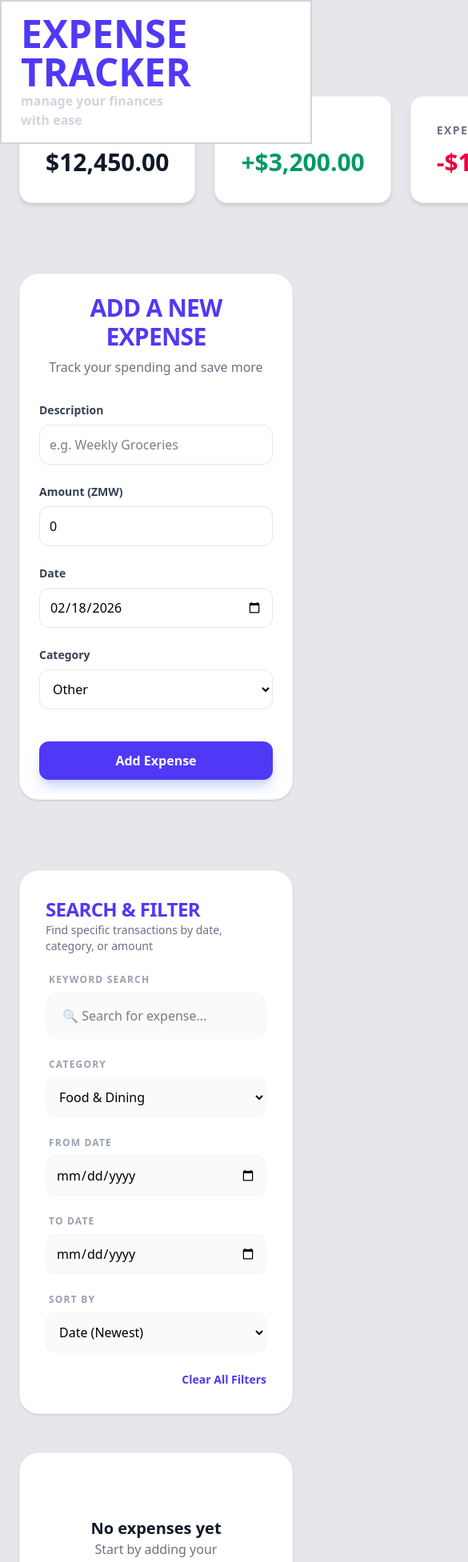
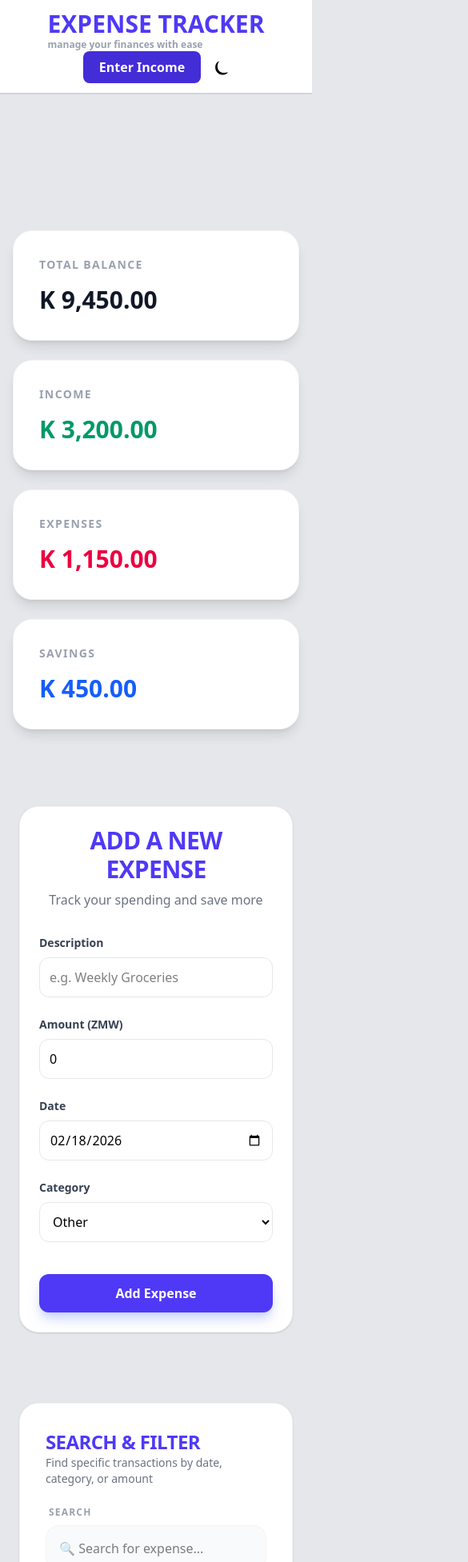
Before and after one commit to Victoriousm/expense_tracker, a Vue app: page / in a window 390 px wide. Shown: the top 1953 px of the page at 80% size, 585 px wide, since content can reach past the window. Built offline with nearby package versions, Linux system fonts and the light colour scheme.

Commit message:
feat: introduce core expense tracker components for income, expenses, filtering, and summary display.

```diff
--- a/src/componenmts/AddExpense.vue
+++ b/src/componenmts/AddExpense.vue
@@ -98,7 +98,7 @@
 
 <script setup lang="ts">
 import { ref } from "vue";
-import { useExpense } from "../composables/useComposables";
+import { useExpense } from "../composables/useExpenses";
 import type { Expense } from "../types/types";
 
 const { addExpense } = useExpense();
--- a/src/componenmts/ExpenseList.vue
+++ b/src/componenmts/ExpenseList.vue
@@ -1,45 +1,50 @@
 <template>
-  <div class="w-full px-6 py-6">
+  <div class="w-full px-2 sm:px-6 py-4 sm:py-6">
     <div
-      class="dark:bg-slate-800 dark:border-gray-700 bg-white rounded-3xl shadow-sm border border-gray-100 overflow-hidden"
+      class="dark:bg-slate-800 dark:border-gray-700 bg-white rounded-2xl sm:rounded-3xl shadow-sm border border-gray-100 overflow-hidden"
     >
-      <div v-if="expenses.length === 0" class="p-20 text-center">
-        <h3 class="text-xl font-bold text-gray-900 dark:text-white">
-          No expenses yet
+      <div
+        v-if="filteredExpenses.length === 0"
+        class="p-10 sm:p-20 text-center"
+      >
+        <h3 class="text-lg sm:text-xl font-bold text-gray-900 dark:text-white">
+          No results found
         </h3>
-        <p class="text-gray-500 dark:text-white">
-          Start by adding your first expense above.
+        <p class="text-sm text-gray-500 dark:text-white">
+          Try changing your filters or search terms.
         </p>
       </div>
 
-      <div v-else class="overflow-x-auto">
-        <table class="w-full text-left border-collapse">
+      <div v-else class="overflow-x-auto scrollbar-hide">
+        <table
+          class="w-full text-left border-collapse min-w-[600px] md:min-w-full"
+        >
           <thead>
             <tr
               class="bg-gray-50 border-b border-gray-100 dark:bg-slate-800 dark:border-gray-900"
             >
               <th
-                class="p-4 text-xs font-bold text-gray-400 uppercase tracking-widest dark:text-white"
+                class="p-3 sm:p-4 text-[10px] sm:text-xs font-bold text-gray-400 uppercase tracking-widest dark:text-white"
               >
                 Date
               </th>
               <th
-                class="p-4 text-xs font-bold text-gray-400 uppercase tracking-widest dark:text-white"
+                class="p-3 sm:p-4 text-[10px] sm:text-xs font-bold text-gray-400 uppercase tracking-widest text-center dark:text-white"
               >
                 Category
               </th>
               <th
-                class="p-4 text-xs font-bold text-gray-400 uppercase tracking-widest dark:text-white"
+                class="p-3 sm:p-4 text-[10px] sm:text-xs font-bold text-gray-400 uppercase tracking-widest dark:text-white"
               >
                 Description
               </th>
               <th
-                class="p-4 text-xs font-bold text-gray-400 uppercase tracking-widest text-right dark:text-white"
+                class="p-3 sm:p-4 text-[10px] sm:text-xs font-bold text-gray-400 uppercase tracking-widest text-right dark:text-white"
               >
                 Amount
               </th>
               <th
-                class="p-4 text-xs font-bold text-gray-400 uppercase tracking-widest text-center dark:text-white"
+                class="p-3 sm:p-4 text-[10px] sm:text-xs font-bold text-gray-400 uppercase tracking-widest text-center dark:text-white"
               >
                 Actions
               </th>
@@ -47,35 +52,45 @@
           </thead>
           <tbody class="divide-y divide-gray-50 dark:divide-gray-600">
             <tr
-              v-for="item in expenses"
+              v-for="item in filteredExpenses"
               :key="item.id"
               class="hover:bg-indigo-50/30 transition-colors"
             >
-              <td class="p-4 text-gray-600 dark:text-white">{{ item.date }}</td>
-              <td class="p-4">
+              <td
+                class="p-3 sm:p-4 text-xs sm:text-sm text-gray-600 dark:text-white whitespace-nowrap"
+              >
+                {{ item.date }}
+              </td>
+
+              <td class="p-3 sm:p-4 text-center whitespace-nowrap">
                 <span
-                  class="px-3 py-1 rounded-full text-xs font-semibold bg-indigo-100 text-indigo-700 capitalize w-20"
+                  class="inline-block px-2 py-0.5 sm:px-3 sm:py-1 rounded-full text-[10px] sm:text-xs font-semibold bg-indigo-100 text-indigo-700 capitalize"
                 >
                   {{ item.category }}
                 </span>
               </td>
-              <td class="p-4 text-gray-900 font-medium dark:text-white">
+
+              <td
+                class="p-3 sm:p-4 text-xs sm:text-sm text-gray-900 font-medium dark:text-white min-w-[150px]"
+              >
                 {{ item.description }}
               </td>
+
               <td
-                class="p-4 text-right font-bold text-gray-900 dark:text-white"
+                class="p-3 sm:p-4 text-right font-bold text-xs sm:text-sm text-gray-900 dark:text-white tabular-nums"
               >
                 ${{ item.amount.toFixed(2) }}
               </td>
-              <td class="p-4 text-center">
-                <div class="flex justify-center gap-3">
+
+              <td class="p-3 sm:p-4 text-center">
+                <div class="flex justify-center gap-1 sm:gap-3">
                   <button
                     @click="openEditModal(item)"
-                    class="p-2 text-blue-600 hover:bg-blue-50 rounded-lg"
+                    class="p-1.5 sm:p-2 text-blue-600 hover:bg-blue-50 rounded-lg transition-colors"
                   >
                     <svg
                       xmlns="http://www.w3.org/2000/svg"
-                      class="h-5 w-5"
+                      class="h-4 w-4 sm:h-5 sm:w-5"
                       fill="none"
                       viewBox="0 0 24 24"
                       stroke="currentColor"
@@ -90,11 +105,11 @@
                   </button>
                   <button
                     @click="openDeleteModal(item)"
-                    class="p-2 text-rose-600 hover:bg-rose-50 rounded-lg"
+                    class="p-1.5 sm:p-2 text-rose-600 hover:bg-rose-50 rounded-lg transition-colors"
                   >
                     <svg
                       xmlns="http://www.w3.org/2000/svg"
-                      class="h-5 w-5"
+                      class="h-4 w-4 sm:h-5 sm:w-5"
                       fill="none"
                       viewBox="0 0 24 24"
                       stroke="currentColor"
@@ -121,7 +136,7 @@
     >
       <div class="bg-white rounded-2xl p-6 max-w-sm w-full shadow-xl">
         <h3 class="text-xl font-bold text-gray-900">Confirm Deletion</h3>
-        <p class="text-gray-500 mt-2">
+        <p class="text-gray-500 mt-2 text-sm">
           Are you sure you want to delete
           <span class="font-bold text-gray-800"
             >"{{ selectedExpense?.description }}"</span
@@ -130,13 +145,13 @@
         <div class="flex gap-3 mt-6">
           <button
             @click="showDeleteModal = false"
-            class="flex-1 px-4 py-2 bg-gray-100 rounded-xl font-semibold"
+            class="flex-1 px-4 py-2 bg-gray-100 rounded-xl font-semibold text-sm"
           >
             Cancel
           </button>
           <button
             @click="confirmDelete"
-            class="flex-1 px-4 py-2 bg-rose-600 text-white rounded-xl font-semibold"
+            class="flex-1 px-4 py-2 bg-rose-600 text-white rounded-xl font-semibold text-sm"
           >
             Delete
           </button>
@@ -148,31 +163,37 @@
       v-if="showEditModal"
       class="fixed inset-0 bg-black/50 backdrop-blur-sm flex items-center justify-center z-50 p-4"
     >
-      <div class="bg-white rounded-3xl p-8 max-w-lg w-full shadow-xl">
-        <h3 class="text-2xl font-black text-indigo-600 mb-6">EDIT EXPENSE</h3>
-        <form @submit.prevent="saveEdit" class="space-y-4">
+      <div
+        class="bg-white rounded-2xl sm:rounded-3xl p-5 sm:p-8 max-w-lg w-full shadow-xl overflow-y-auto max-h-[90vh]"
+      >
+        <h3
+          class="text-xl sm:text-2xl font-black text-indigo-600 mb-4 sm:mb-6 uppercase"
+        >
+          Edit Expense
+        </h3>
+        <form @submit.prevent="saveEdit" class="space-y-3 sm:y-4">
           <input
             v-model="tempExpense.description"
             type="text"
-            class="w-full p-3 border rounded-xl"
+            class="w-full p-2.5 sm:p-3 border rounded-xl text-sm"
             placeholder="Description"
           />
           <input
             v-model.number="tempExpense.amount"
             type="number"
-            class="w-full p-3 border rounded-xl"
+            class="w-full p-2.5 sm:p-3 border rounded-xl text-sm"
             placeholder="Amount"
           />
           <input
             v-model="tempExpense.date"
             type="date"
-            class="w-full p-3 border rounded-xl"
+            class="w-full p-2.5 sm:p-3 border rounded-xl text-sm"
           />
           <select
             v-model="tempExpense.category"
-            class="w-full p-3 border rounded-xl"
+            class="w-full p-2.5 sm:p-3 border rounded-xl text-sm"
           >
-            <option value="food & Dinning ">Food & Dining</option>
+            <option value="food & Dinning">Food & Dining</option>
             <option value="transportation">Transportation</option>
             <option value="shopping">Shopping</option>
             <option value="health">Health</option>
@@ -181,17 +202,17 @@
             <option value="entertainment">Entertainment</option>
             <option value="other">Other</option>
           </select>
-          <div class="flex gap-3 pt-4">
+          <div class="flex gap-2 sm:gap-3 pt-4">
             <button
               type="button"
               @click="showEditModal = false"
-              class="flex-1 py-3 bg-gray-100 rounded-xl font-bold"
+              class="flex-1 py-2.5 sm:py-3 bg-gray-100 rounded-xl font-bold text-sm"
             >
               Cancel
             </button>
             <button
               type="submit"
-              class="flex-1 py-3 bg-indigo-600 text-white rounded-xl font-bold"
+              class="flex-1 py-2.5 sm:py-3 bg-indigo-600 text-white rounded-xl font-bold text-sm"
             >
               Save Changes
             </button>
@@ -204,10 +225,12 @@
 
 <script setup lang="ts">
 import { ref, reactive } from "vue";
-import { useExpense } from "../composables/useComposables";
+import { useExpense } from "../composables/useExpenses";
+import { useFilter } from "../composables/useFilters";
 import type { Expense } from "../types/types";
 
 const { expenses, removeExpense, updateExpense } = useExpense();
+const { filteredExpenses } = useFilter(expenses);
 
 const showDeleteModal = ref(false);
 const showEditModal = ref(false);
--- a/src/componenmts/FilterAndSearch.vue
+++ b/src/componenmts/FilterAndSearch.vue
@@ -18,13 +18,14 @@
         <div class="flex flex-col gap-2">
           <label
             class="text-xs font-bold text-gray-400 uppercase tracking-widest ml-1 dark:text-white"
-            >Keyword Search</label
+            >Search</label
           >
           <div class="relative">
             <input
+              v-model="searchQuery"
               type="text"
               placeholder="🔍 Search for expense..."
-              class="w-full p-4 pl-5 border border-gray-100 rounded-2xl bg-gray-50 focus:ring-2 focus:ring-indigo-500 outline-none transition-all"
+              class="w-full p-4 border border-gray-100 rounded-2xl bg-gray-50 focus:ring-2 focus:ring-indigo-500 outline-none transition-all"
             />
           </div>
         </div>
@@ -36,8 +37,10 @@
               >Category</label
             >
             <select
-              class="p-3 border border-gray-100 rounded-xl bg-gray-50 focus:ring-2 focus:ring-indigo-500 outline-none cursor-pointer"
+              v-model="selectedCategory"
+              class="h-12 p-3 border border-gray-100 rounded-xl bg-gray-50 focus:ring-2 focus:ring-indigo-500 outline-none cursor-pointer"
             >
+              <option value="All">All Categories</option>
               <option value="food & Dinning ">Food & Dining</option>
               <option value="transportation">Transportation</option>
               <option value="shopping">Shopping</option>
@@ -55,8 +58,9 @@
               >From Date</label
             >
             <input
+              v-model="fromDate"
               type="date"
-              class="p-3 border border-gray-100 rounded-xl bg-gray-50 focus:ring-2 focus:ring-indigo-500 outline-none"
+              class="h-12 p-3 border border-gray-100 rounded-xl bg-gray-50 focus:ring-2 focus:ring-indigo-500 outline-none"
             />
           </div>
 
@@ -66,8 +70,9 @@
               >To Date</label
             >
             <input
+              v-model="toDate"
               type="date"
-              class="p-3 border border-gray-100 rounded-xl bg-gray-50 focus:ring-2 focus:ring-indigo-500 outline-none"
+              class="h-12 p-3 border border-gray-100 rounded-xl bg-gray-50 focus:ring-2 focus:ring-indigo-500 outline-none"
             />
           </div>
 
@@ -77,7 +82,8 @@
               >Sort By</label
             >
             <select
-              class="p-3 border border-gray-100 rounded-xl bg-gray-50 focus:ring-2 focus:ring-indigo-500 outline-none cursor-pointer"
+              v-model="sortBy"
+              class="h-12 p-3 border border-gray-100 rounded-xl bg-gray-50 focus:ring-2 focus:ring-indigo-500 outline-none cursor-pointer"
             >
               <option value="date-desc">Date (Newest)</option>
               <option value="date-asc">Date (Oldest)</option>
@@ -92,6 +98,7 @@
 
       <div class="flex justify-end mt-6">
         <button
+          @click="clearFilters"
           class="text-sm font-bold text-indigo-600 hover:text-indigo-800 transition-colors dark:text-white"
         >
           Clear All Filters
@@ -100,3 +107,19 @@
     </div>
   </div>
 </template>
+
+<script setup lang="ts">
+import { useFilter } from "../composables/useFilters";
+import { useExpense } from "../composables/useExpenses";
+
+// We need the expenses from the store to initialize the filter logic
+const { expenses } = useExpense();
+const {
+  searchQuery,
+  selectedCategory,
+  fromDate,
+  toDate,
+  sortBy,
+  clearFilters,
+} = useFilter(expenses);
+</script>
--- a/src/componenmts/NavBar.vue
+++ b/src/componenmts/NavBar.vue
@@ -1,30 +1,93 @@
+<template>
+  <div>
+    <nav
+      class="dark:bg-slate-800 dark:border-gray-700 fixed top-0 left-0 w-full flex flex-col md:flex-row items-center justify-between px-4 py-3 md:px-8 md:py-4 bg-white font-bold border-gray-300 border-b-2 z-50 transition-colors"
+    >
+      <div>
+        <span
+          class="font-black text-indigo-600 text-3xl dark:text-white uppercase"
+          >Expense Tracker</span
+        >
+        <p class="text-xs sm:text-sm text-gray-400 dark:text-gray-300">
+          manage your finances with ease
+        </p>
+      </div>
+
+      <div class="flex items-center gap-4">
+        <button
+          @click.stop="openModal"
+          type="button"
+          class="bg-indigo-700 hover:bg-indigo-800 text-white px-5 py-2 rounded-lg font-bold z-[60] cursor-pointer"
+        >
+          Enter Income
+        </button>
+
+        <button
+          @click="toggleTheme"
+          type="button"
+          class="cursor-pointer text-2xl"
+        >
+          {{ isDark ? "☀️" : "⏾" }}
+        </button>
+      </div>
+    </nav>
+
+    <div
+      v-if="showModal"
+      class="fixed inset-0 bg-black/60 backdrop-blur-sm flex items-center justify-center z-[999] p-4"
+    >
+      <div
+        class="bg-white dark:bg-slate-800 p-8 rounded-3xl max-w-sm w-full shadow-2xl"
+      >
+        <h3 class="text-xl font-black mb-4 dark:text-white uppercase">
+          Set Income
+        </h3>
+        <input
+          v-model.number="inputAmount"
+          type="number"
+          class="w-full p-4 bg-gray-100 dark:bg-slate-900 rounded-xl mb-6 outline-none dark:text-white border-2 border-transparent focus:border-indigo-500"
+        />
+        <div class="flex gap-4">
+          <button
+            @click="showModal = false"
+            class="flex-1 font-bold text-gray-400"
+          >
+            Cancel
+          </button>
+          <button
+            @click="saveAndClose"
+            class="flex-1 bg-indigo-600 text-white py-3 rounded-xl font-bold"
+          >
+            Save
+          </button>
+        </div>
+      </div>
+    </div>
+
+    <div class="h-24"></div>
+  </div>
+</template>
+
 <script setup>
 import { ref } from "vue";
-
 import { useThemeContext } from "../composables/useThemeContext";
+import { useIncome } from "../composables/useIncome"; // Double check this path!
 
 const { isDark, toggleTheme } = useThemeContext();
+const { setIncome } = useIncome();
+
+const showModal = ref(false);
+const inputAmount = ref(0);
+
+// This function will tell us exactly what is happening in the Console
+const openModal = () => {
+  console.log("Button Clicked! showModal was:", showModal.value);
+  showModal.value = true;
+  console.log("showModal is now:", showModal.value);
+};
+
+const saveAndClose = () => {
+  setIncome(Number(inputAmount.value));
+  showModal.value = false;
+};
 </script>
-
-<template>
-  <nav
-    class="dark:bg-slate-800 dark:border-gray-700 fixed top-0 left-0 w-full flex items-center justify-between px-6 py-4 bg-white font-bold border-gray-300 border-2"
-  >
-    <div class="flex flex-col">
-      <span class="font-black text-indigo-600 text-5xl dark:text-white"
-        >EXPENSE TRACKER</span
-      >
-      <p class="text-gray-300">manage your finances with ease</p>
-    </div>
-    <button class="bg-indigo-700 text-white px-4 py-2 rounded-lg ml-280">
-      Enter Income
-    </button>
-    <button
-      @click="toggleTheme"
-      class="cursor-pointer text-lg hover:text-green-700 dark:hover:text-green-400 transition-all duration-200 active:scale-90 px-2 select-none"
-      title="Toggle Light/Dark Mode"
-    >
-      {{ isDark ? "☀️" : "⏾" }}
-    </button>
-  </nav>
-</template>
--- a/src/componenmts/SummaryCards.vue
+++ b/src/componenmts/SummaryCards.vue
@@ -1,61 +1,65 @@
 <template>
-  <div class="w-full px-6 py-6 pt-30 justify center">
-    <div class="flex md:grid-cols-2 lg:grid-cols-4 gap-6 w-full">
+  <div
+    class="w-full px-4 sm:px-6 lg:px-12 py-8 pt-48 sm:pt-0 lg:pt-20 max-w-[1600px] mx-auto lg:pb-2"
+  >
+    <div class="grid grid-cols-1 md:grid-cols-2 lg:grid-cols-4 gap-6 lg:gap-8">
       <div
-        class="bg-white p-8 rounded-2xl shadow-md border border-gray-100 w-full dark:bg-indigo-950 dark:border-gray-700"
+        class="bg-white p-8 lg:p-10 rounded-3xl shadow-lg border border-gray-100 dark:bg-indigo-950 dark:border-gray-700 transition-all hover:shadow-2xl hover:-translate-y-1"
       >
         <p
-          class="text-sm font-semibold text-gray-500 uppercase tracking-widest dark:text-white dark:text-bold"
+          class="text-sm lg:text-base font-bold text-gray-400 uppercase tracking-widest dark:text-gray-300"
         >
           Total Balance
         </p>
-        <p class="text-3xl font-bold text-gray-900 mt-3 dark:text-white">
-          $12,450.00
+        <p
+          class="text-3xl lg:text-4xl xl:text-5xl font-black text-gray-900 mt-4 dark:text-white tabular-nums"
+        >
+          K 9,450.00
         </p>
       </div>
 
       <div
-        class="bg-white p-8 rounded-2xl shadow-md border border-gray-100 w-full dark:bg-cyan-950 dark:border-gray-700"
+        class="bg-white p-8 lg:p-10 rounded-3xl shadow-lg border border-gray-100 dark:bg-cyan-950 dark:border-gray-700 transition-all hover:shadow-2xl hover:-translate-y-1"
       >
         <p
-          class="text-sm font-semibold text-gray-500 uppercase tracking-widest dark:text-white dark:text-bold"
+          class="text-sm lg:text-base font-bold text-gray-400 uppercase tracking-widest dark:text-gray-300"
         >
           Income
         </p>
         <p
-          class="text-3xl font-bold text-emerald-600 mt-3 dark:text-white dark:text-bold"
+          class="text-3xl lg:text-4xl xl:text-5xl font-black text-emerald-600 mt-4 dark:text-emerald-400 tabular-nums"
         >
-          +$3,200.00
+          K 3,200.00
         </p>
       </div>
 
       <div
-        class="bg-white p-8 rounded-2xl shadow-md border border-gray-100 w-full dark:bg-rose-950 dark:border-gray-700"
+        class="bg-white p-8 lg:p-10 rounded-3xl shadow-lg border border-gray-100 dark:bg-rose-950 dark:border-gray-700 transition-all hover:shadow-2xl hover:-translate-y-1"
       >
         <p
-          class="text-sm font-semibold text-gray-500 uppercase tracking-widest dark:text-white dark:text-bold"
+          class="text-sm lg:text-base font-bold text-gray-400 uppercase tracking-widest dark:text-gray-300"
         >
           Expenses
         </p>
         <p
-          class="text-3xl font-bold text-rose-600 mt-3 dark:text-white dark:text-bold"
+          class="text-3xl lg:text-4xl xl:text-5xl font-black text-rose-600 mt-4 dark:text-rose-400 tabular-nums"
         >
-          -$1,150.00
+          K 1,150.00
         </p>
       </div>
 
       <div
-        class="bg-white p-8 rounded-2xl shadow-md border border-gray-100 w-full dark:bg-green-950 dark:border-gray-700"
+        class="bg-white p-8 lg:p-10 rounded-3xl shadow-lg border border-gray-100 dark:bg-green-950 dark:border-gray-700 transition-all hover:shadow-2xl hover:-translate-y-1"
       >
         <p
-          class="dark:text-white dark:text-bold text-sm font-semibold text-gray-500 uppercase tracking-widest dark:text-white dark:text-bold"
+          class="text-sm lg:text-base font-bold text-gray-400 uppercase tracking-widest dark:text-gray-300"
         >
           Savings
         </p>
         <p
-          class="text-3xl font-bold text-blue-600 mt-3 dark:text-white dark:text-bold"
+          class="text-3xl lg:text-4xl xl:text-5xl font-black text-blue-600 mt-4 dark:text-blue-400 tabular-nums"
         >
-          $450.00
+          K 450.00
         </p>
       </div>
     </div>
--- a/src/composables/useFilters.ts
+++ b/src/composables/useFilters.ts
@@ -1,25 +1,72 @@
 import { ref, computed, type Ref } from "vue";
 import type { Expense } from "../types/types";
 
+// Create the refs OUTSIDE the function so they are shared
+const searchQuery = ref("");
+const selectedCategory = ref("All");
+const fromDate = ref("");
+const toDate = ref("");
+const sortBy = ref("date-desc");
+
 export function useFilter(expenses: Ref<Expense[]>) {
-  const searchQuery = ref("");
-  const selectedCategory = ref("All");
-
   const filteredExpenses = computed(() => {
-    return expenses.value.filter((expense) => {
+    // 1. Filtering Logic
+    let result = expenses.value.filter((expense) => {
       const matchesSearch = expense.description
         .toLowerCase()
         .includes(searchQuery.value.toLowerCase());
+
       const matchesCategory =
         selectedCategory.value === "All" ||
         expense.category === selectedCategory.value;
-      return matchesSearch && matchesCategory;
+
+      const expenseDate = new Date(expense.date).getTime();
+      const start = fromDate.value ? new Date(fromDate.value).getTime() : null;
+      const end = toDate.value ? new Date(toDate.value).getTime() : null;
+
+      const matchesFromDate = !start || expenseDate >= start;
+      const matchesToDate = !end || expenseDate <= end;
+
+      return (
+        matchesSearch && matchesCategory && matchesFromDate && matchesToDate
+      );
+    });
+
+    return result.sort((a, b) => {
+      switch (sortBy.value) {
+        case "date-desc":
+          return new Date(b.date).getTime() - new Date(a.date).getTime();
+        case "date-asc":
+          return new Date(a.date).getTime() - new Date(b.date).getTime();
+        case "amount-desc":
+          return b.amount - a.amount;
+        case "amount-asc":
+          return a.amount - b.amount;
+        case "category-asc":
+          return a.category.localeCompare(b.category);
+        case "category-desc":
+          return b.category.localeCompare(a.category);
+        default:
+          return 0;
+      }
     });
   });
+
+  const clearFilters = () => {
+    searchQuery.value = "";
+    selectedCategory.value = "All";
+    fromDate.value = "";
+    toDate.value = "";
+    sortBy.value = "date-desc";
+  };
 
   return {
     searchQuery,
     selectedCategory,
+    fromDate,
+    toDate,
+    sortBy,
     filteredExpenses,
+    clearFilters,
   };
 }
--- /dev/null
+++ b/src/composables/useIncome.ts
@@ -0,0 +1,21 @@
+// useIncome.ts
+import { ref, watch } from "vue";
+
+const savedIncome = localStorage.getItem("user_income");
+const income = ref(savedIncome ? parseFloat(savedIncome) : 0);
+
+export function useIncome() {
+  // Make sure 'export' is here!
+  watch(income, (newVal) => {
+    localStorage.setItem("user_income", newVal.toString());
+  });
+
+  const setIncome = (amount: number) => {
+    income.value = amount;
+  };
+
+  return {
+    income,
+    setIncome,
+  };
+}
```
Also changed, not shown: src/composables/useExpenses.ts (renamed from src/composables/useComposables.ts).
